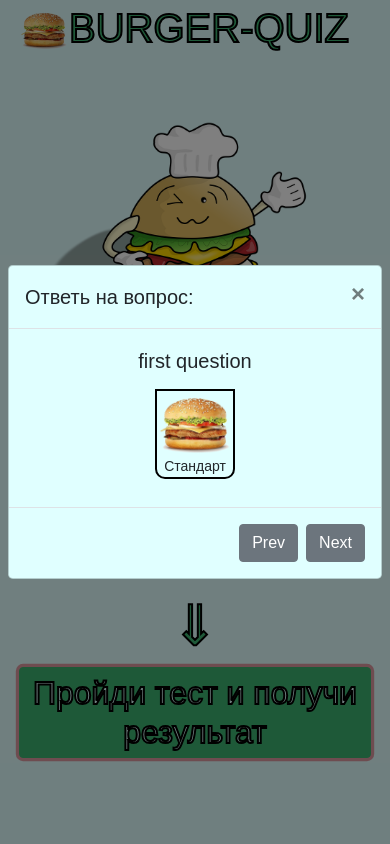
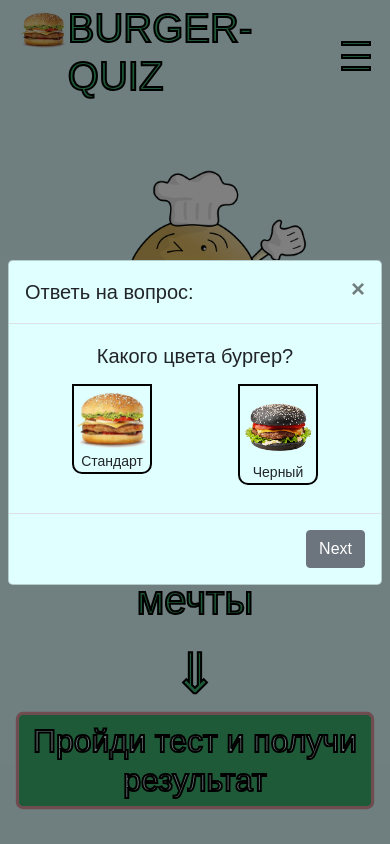
Before and after one commit to 3dzbot/quiz, a plain HTML site: page index.html in a window 390 px wide. Both pictures are taken after a click on the button "Пройди тест и получи результат". Drawn offline with Linux system fonts and the light colour scheme.

Commit message:
lessons2

```diff
--- a/index.html
+++ b/index.html
@@ -16,12 +16,17 @@
     <div class="container">
       <div class="row">
         <div class="col">
-          <div class="d-flex justify-content-between p-1 p-sm-2 p-md-3">
+          <div class="align-items-center d-flex justify-content-between p-1 p-sm-2 p-md-3">
             <div class="logo d-flex">
               <div class="logo-img"></div>
               <span class="logo-text h1">BURGER-QUIZ</span>
             </div>
             <h1 class="contacts d-none d-md-block">GLO Academy</h1>
+            <div class="burger" id="burger">
+              <span></span>
+              <span></span>
+              <span></span>
+            </div>
           </div>
         </div>
       </div>
--- a/script/script.js
+++ b/script/script.js
@@ -1,9 +1,13 @@
 document.addEventListener('DOMContentLoaded', function(){
   const btnOpenModal = document.getElementById('btnOpenModal'),
         modalBlock = document.getElementById('modalBlock'),
+        modalWrap = document.querySelector('.modal'),
         closeModal = document.getElementById('closeModal'),
         questionTitle = document.getElementById('question'),
         formAnswers = document.getElementById('formAnswers'),
+        burgerBtn = document.getElementById('burger'),
+        prevButton = document.getElementById('prev'),
+        nextButton = document.getElementById('next'),
         res = [
           {
             img: './image/burger.png',
@@ -15,30 +19,191 @@ document.addEventListener('DOMContentLoaded', function(){
           }
         ];
 
+        const questions = [
+          {
+              question: "Какого цвета бургер?",
+              answers: [
+                  {
+                      title: 'Стандарт',
+                      url: './image/burger.png'
+                  },
+                  {
+                      title: 'Черный',
+                      url: './image/burgerBlack.png'
+                  }
+              ],
+              type: 'radio'
+          },
+          {
+              question: "Из какого мяса котлета?",
+              answers: [
+                  {
+                      title: 'Курица',
+                      url: './image/chickenMeat.png'
+                  },
+                  {
+                      title: 'Говядина',
+                      url: './image/beefMeat.png'
+                  },
+                  {
+                      title: 'Свинина',
+                      url: './image/porkMeat.png'
+                  }
+              ],
+              type: 'radio'
+          },
+          {
+              question: "Дополнительные ингредиенты?",
+              answers: [
+                  {
+                      title: 'Помидор',
+                      url: './image/tomato.png'
+                  },
+                  {
+                      title: 'Огурец',
+                      url: './image/cucumber.png'
+                  },
+                  {
+                      title: 'Салат',
+                      url: './image/salad.png'
+                  },
+                  {
+                      title: 'Лук',
+                      url: './image/onion.png'
+                  }
+              ],
+              type: 'checkbox'
+          },
+          {
+              question: "Добавить соус?",
+              answers: [
+                  {
+                      title: 'Чесночный',
+                      url: './image/sauce1.png'
+                  },
+                  {
+                      title: 'Томатный',
+                      url: './image/sauce2.png'
+                  },
+                  {
+                      title: 'Горчичный',
+                      url: './image/sauce3.png'
+                  }
+              ],
+              type: 'radio'
+          }
+      ];
+
+      // const obj = {}
+
+      // const getData = () => {
+      //     formAnswers.textContent = 'LOAD';
+
+      //     setTimeout(() => {
+      //         fetch('http://localhost:81/Quiz__intens/db.json')
+      //             .then(res => res.json())
+      //             .then(obj => playTest(obj.questions))
+      //     }, 2000);
+      // }
+
+      // const obj = {};
+
+      // const inputs = [...formAnswers.elements]
+      //     .filter(elem => elem.checked)
+
+      // inputs.forEach((elem, index) => {
+      //     obj[`${index}_${questions[numberQuestion].question}`] = elem.value;
+      // })
+      // finalAnswers.push(obj)
+
+
+
+
   btnOpenModal.addEventListener('click', ()=>{
     modalBlock.classList.add('d-block');
     playTest();
   })
 
+  burgerBtn.style.display = 'none';
+
+  burgerBtn.addEventListener('click', ()=>{
+    burgerBtn.classList.toggle('active');
+    modalBlock.classList.add('d-block');
+    playTest();
+  })
+
+  let clientWidth = document.documentElement.clientWidth;
+
+  if(clientWidth <= 768) {
+    burgerBtn.style.display = 'flex';
+  } else {
+    burgerBtn.style.display = 'none';
+  }
+
+  modalWrap.addEventListener('click', function(e){
+    let target = e.target;
+    if(!target.closest('.modal-dialog')){
+      modalBlock.classList.remove('d-block');
+      burgerBtn.classList.remove('active');
+    }
+  })
+
+  window.addEventListener('resize', function(){
+    clientWidth = document.documentElement.clientWidth;
+
+    if(clientWidth <= 768) {
+      burgerBtn.style.display = 'flex';
+    } else {
+      burgerBtn.style.display = 'none';
+    }
+  })
+
   closeModal.addEventListener('click', ()=>{
     modalBlock.classList.remove('d-block');
+    burgerBtn.classList.toggle('active');
   })
 
   const playTest = ()=>{
-    const renderQuestions = ()=>{
-      questionTitle.textContent = 'first question';
+    let numberQuestion = 0;
 
-      formAnswers.innerHTML = `
-      <div class="answers-item d-flex flex-column">
-        <input type="radio" id="answerItem1" name="answer" class="d-none">
-        <label for="answerItem1" class="d-flex flex-column justify-content-between">
-          <img class="answerImg" src="${res[0].img}" alt="burger">
-          <span>${res[0].name}</span>
-        </label>
-      </div>
-      `;
+    const renderAnswers = function(index){
+      questions[index].answers.forEach((answer) => {
+        const answerItem = document.createElement('div');
+        answerItem.classList.add('answers-item', 'd-flex', 'flex-column');
+        answerItem.innerHTML = `
+          <input type="${questions[index].type}" id="${answer.title}" name="answer" class="d-none">
+          <label for="${answer.title}" class="d-flex flex-column  justify-content-between">
+            <img class="answerImg" src="${answer.url}" alt="burger">
+            <span>${answer.title}</span>
+          </label>
+        `;
+        formAnswers.appendChild(answerItem);
+        if(numberQuestion <=0){
+          prevButton.style.display = 'none';
+        } else if (numberQuestion >= questions.length-1){
+          nextButton.style.display = 'none';
+        } else {
+          prevButton.style.display = '';
+          nextButton.style.display = '';
+        }
+      })
+    };
 
+    const renderQuestions = (indexQuestion)=>{
+      formAnswers.innerHTML = '';
+      questionTitle.textContent = `${questions[indexQuestion].question}`;
+      renderAnswers(indexQuestion);
     }
-    renderQuestions();
+    renderQuestions(numberQuestion);
+
+    nextButton.addEventListener('click', ()=>{
+      numberQuestion++;
+      renderQuestions(numberQuestion);
+    })
+
+    prevButton.addEventListener('click', ()=>{
+      numberQuestion--;
+      renderQuestions(numberQuestion);
+    })
   }
 })
--- a/style/style.css
+++ b/style/style.css
@@ -96,3 +96,29 @@ label span {
     -webkit-text-stroke-width: 2px;
     -webkit-text-stroke-color: black;
 }
+
+.burger {
+    width: 30px;
+    height: 30px;
+    display: flex;
+    flex-direction: column;
+    justify-content: space-between;
+    cursor: pointer;
+}
+.burger span {
+    width: 30px;
+    height: 5px;
+    display: block;
+    background-color: #3cb371;
+    border: 2px solid #000;
+    transition: .3s linear;
+}
+.burger.active span:nth-child(1) {
+    transform: rotate(45deg) translate(8px, 14px);
+}
+.burger.active span:nth-child(2) {
+    opacity: 0;
+}
+.burger.active span:nth-child(3) {
+    transform: rotate(-45deg) translate(4px, -9px);
+}
```
